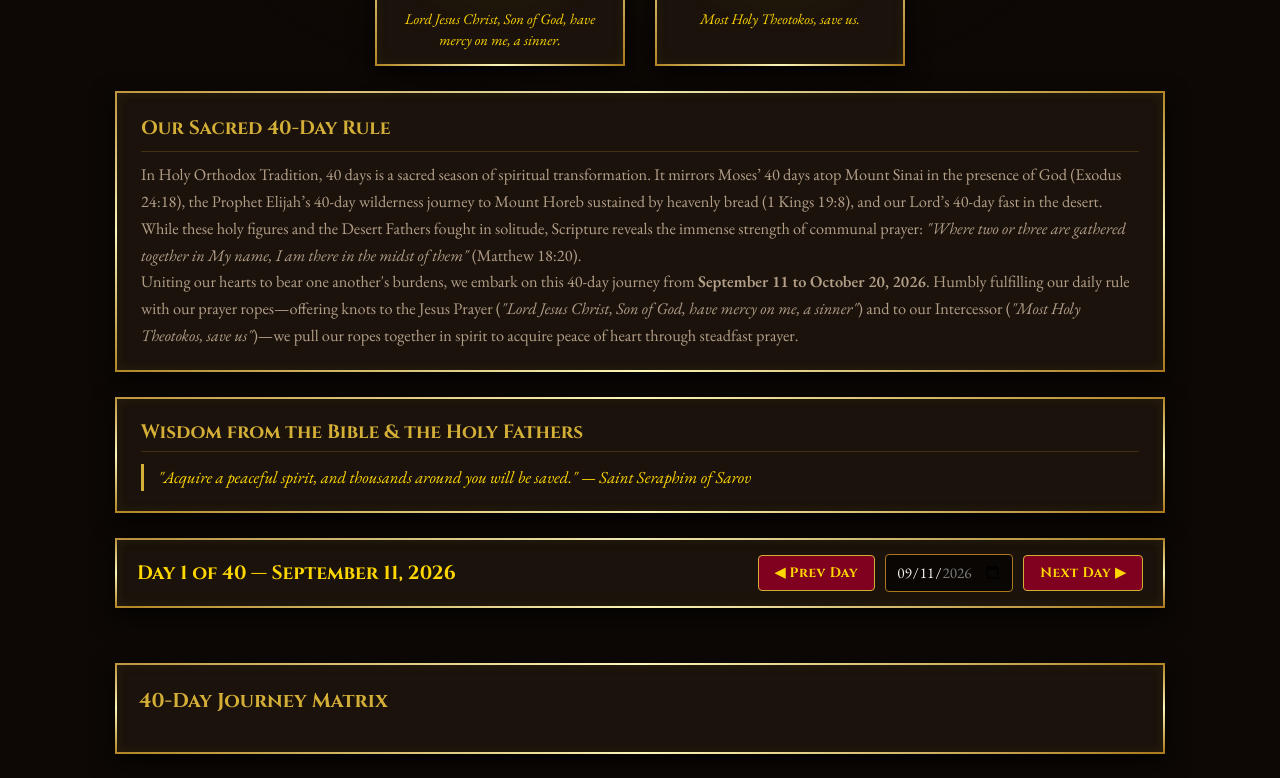
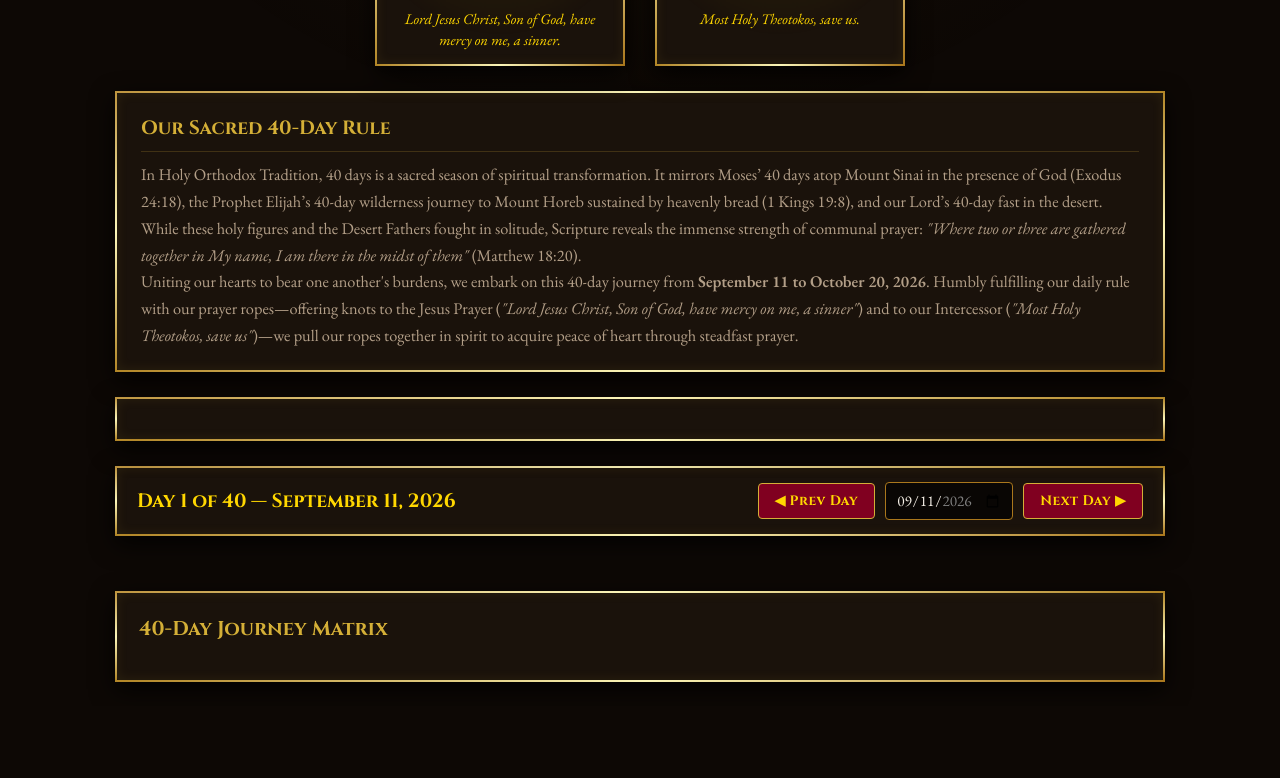
Before and after one commit to Belidet/40-days-prayer-journey-tracker, a website: page index.html in a window 1280 px wide. Shown: the part 690-1468 px from the top of the page. After the commit the page ends 1396 px from the top, so only its background shows below. Drawn offline with nearby package versions, Linux system fonts and the light colour scheme; no server answers.

Commit message:
Update index.html

```diff
--- a/index.html
+++ b/index.html
@@ -123,12 +123,11 @@
       </p>
     </section>
 
-    <!-- PUBLIC WISDOM FROM THE BIBLE & SAINTS SECTION -->
-    <section class="wisdom-card gold-border-frame" aria-label="Wisdom from the Bible and Saints">
-      <h3>Wisdom from the Bible & the Holy Fathers</h3>
+    <!-- DAILY WISDOM CARD (HEADING REMOVED) -->
+    <section class="wisdom-card gold-border-frame" aria-label="Daily Spiritual Wisdom">
       <div class="wisdom-scroll-container" id="publicWisdomView">
         <blockquote id="dailyWisdomText">
-          "Acquire a peaceful spirit, and thousands around you will be saved." — Saint Seraphim of Sarov
+          <!-- Dynamically populated per day from script.js -->
         </blockquote>
       </div>
     </section>
```
